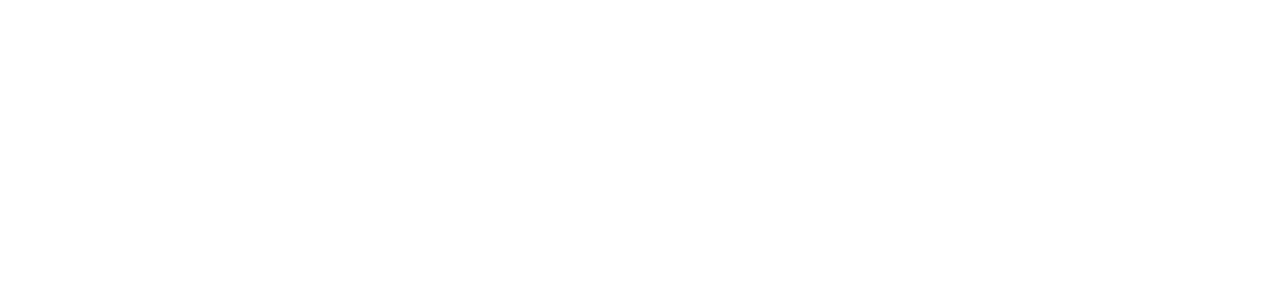
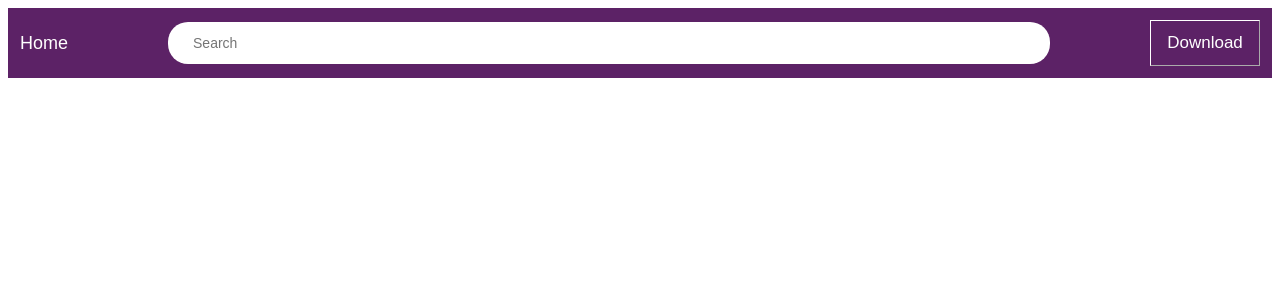
Before and after one commit to dece076/CODE, a plain HTML site: page WEB_DEV/HTML-CSS/Youtube_Clone/text.html in a window 1280 px wide. Drawn offline with Linux system fonts and the light colour scheme.

Commit message:
lesson13a

```diff
--- a/WEB_DEV/HTML-CSS/Youtube_Clone/text.html
+++ b/WEB_DEV/HTML-CSS/Youtube_Clone/text.html
@@ -3,8 +3,86 @@
     <head>
         <title>youtube.com</title>
         <link rel="stylesheet" href="style.css">
+        <style>
+
+            .nav{
+                display:flex;
+                flex-direction:row;
+                height:70px;
+                background-color:rgb(92, 34, 102);
+                padding-left:12px;
+                padding-right:12px;
+                font-family:arial;
+                align-items:center;
+                gap:100px;
+
+            }
+            .body{
+                display:flex;
+                flex-direction:row;
+            }
+            .menu{
+                display:flex;
+                display:block;
+                flex-direction:column;
+                width:50px;
+                height:500px;
+            }
+            .content{
+                flex:1;
+                display:grid;
+                grid-template-columns: 1fr 1fr 1fr;
+                height:200px;
+
+            }
+
+            .home{
+                color:white;
+                font-size:18px;
+            }
+
+            .input{
+                flex:1;
+                height:40px;
+                border-radius:20px;
+                border-width:0px;
+                font-size:14px;
+                padding-left:25px;
+            }
+
+            .button2{
+                width:110px;
+                height:46px;
+                color:white;
+                font-size:17px;
+                border-width:1px;
+                border-color:white;
+                background-color: rgb(92, 34, 102);
+            }
+        </style>
     </head>
     <body>
+        <div>
+            <div class="nav">
+                    <div class="home">Home</div>
+                    <input class="input" type="text" placeholder="Search">
+                    <button class="button2">Download</button>
+
+            </div>
+            <div class="body">
+                <div class="menu">
+
+                </div>
+
+                <div class="content">
+                    <div></div>
+                    <div></div>
+                    <div></div>
+                    <div></div>
+
+                </div>
+            </div>
+        </div>
 
     </body>
 </html>
```
Also changed, not shown: WEB_DEV/HTML-CSS/Intro_to_HTML/lesson13.html (added, +36 -0 lines), WEB_DEV/HTML-CSS/Intro_to_HTML/lesson12.html (line endings or trailing spaces).
